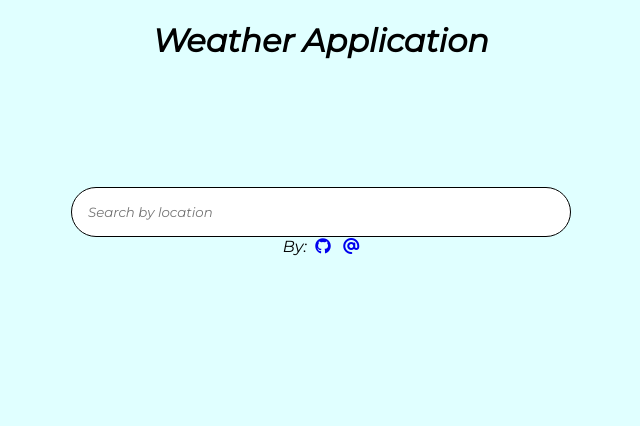
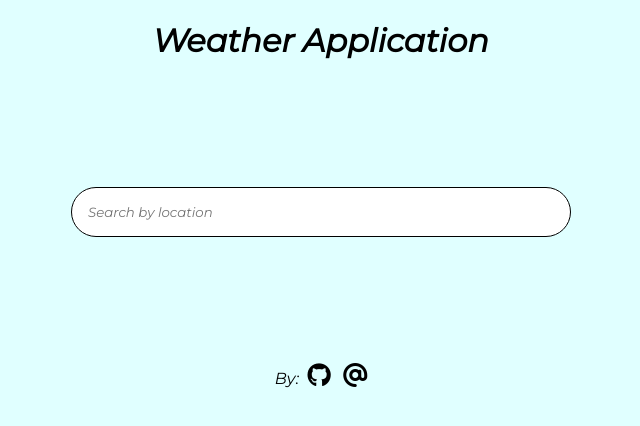
Before and after one commit to Jitendra21-v/Weather-app, a plain HTML site: page index.html in a window 1280 px wide. Shown: the whole page, without its empty margins (319-959 px from the left). Drawn offline with Linux system fonts and the light colour scheme.

Commit message:
Update style.css

```diff
--- a/style.css
+++ b/style.css
@@ -43,3 +43,15 @@ input{
 .weather img{
     transform: scale(1);
 }
+#foot{
+    position: relative;
+    size:2rem;
+    margin-top: 10%;
+}
+#foot a{
+    text-decoration: none;
+}
+#foot i{
+    font-size: 1.5rem;
+    color:black;
+}
```
